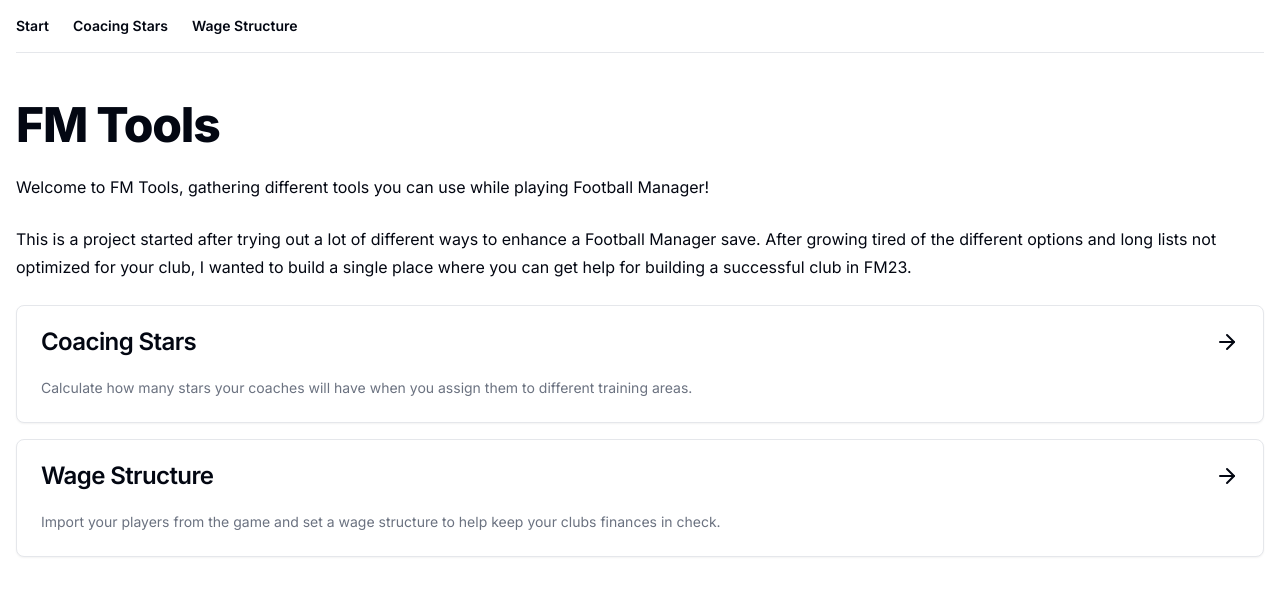
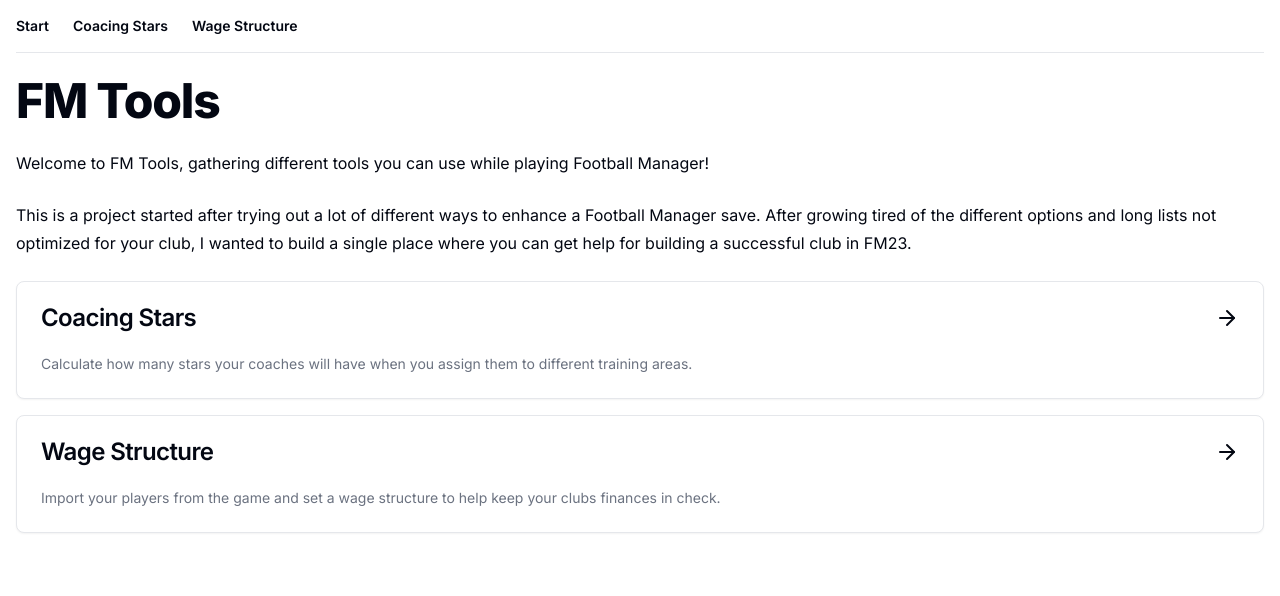
Before and after one commit to robertjohanson93/fm-tools, a Next.js app: page / in a window 1280 px wide. Shown: the top 596 px of the page. Built offline with nearby package versions, Linux system fonts and the light colour scheme.

Commit message:
fix: lowered gap in main

```diff
--- a/src/app/layout.tsx
+++ b/src/app/layout.tsx
@@ -12,7 +12,7 @@
   return (
     <html lang='en'>
       <body className={inter.className}>
-        <main className='flex min-h-screen w-full flex-col justify-center p-4 gap-12'>
+        <main className='flex min-h-screen w-full flex-col justify-center p-4 gap-6'>
           <nav className='flex gap-6 border-b pb-4'>
             <a href='/' className='text-sm font-semibold hover:underline'>
               Start
```
